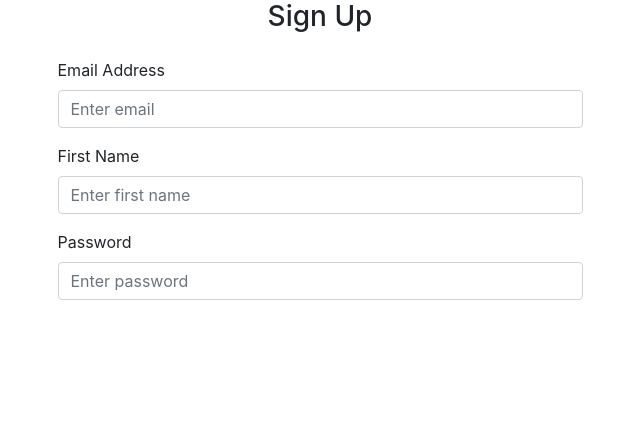
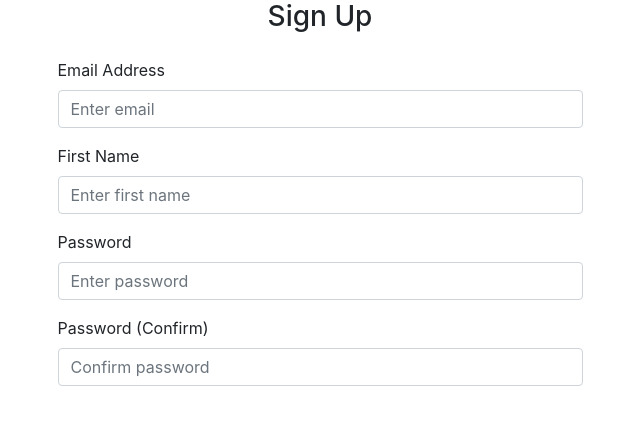
Before and after one commit to Chaapppp/Create-a-website-with-Flask, a Flask app: page /sign-up in a window 1280 px wide. Shown: the part 56-481 px from the top of the page, without its empty margins (320-960 px from the left). Run offline with Flask 3, Linux system fonts and the light colour scheme; some libraries are stand-ins or nearby versions.

Commit message:
Confirm password

```diff
--- a/website/templates/sign_up.html
+++ b/website/templates/sign_up.html
@@ -42,6 +42,18 @@
             />
           </div>
 
+          <div class="form-group">
+            <label for="password2">Password (Confirm)</label>
+            <input
+              type="password"
+              class="form-control"
+              id="password2"
+              name="password2"
+              placeholder="Confirm password"
+            />
+          </div>
+        </div>
+
       </form>
 
     </div>
@@ -50,4 +62,5 @@
 
 </div>
 
+
 {% endblock %}
```
